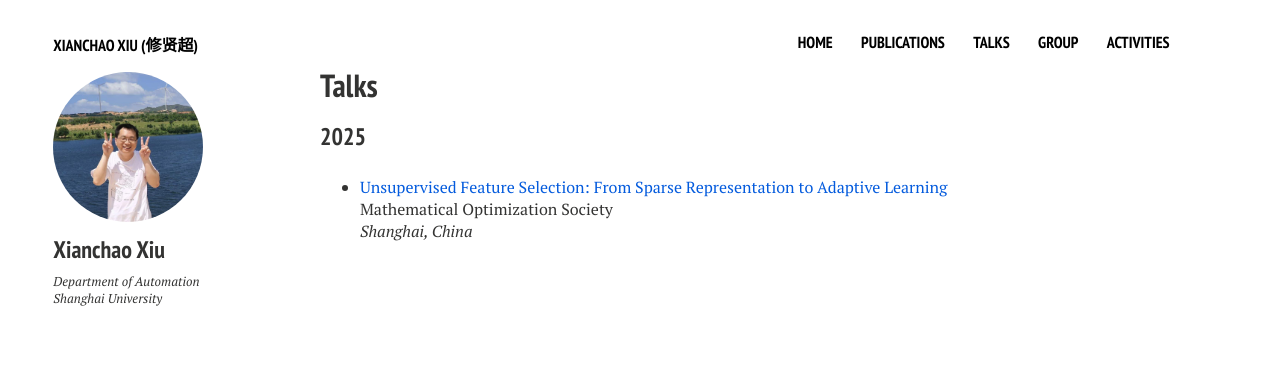
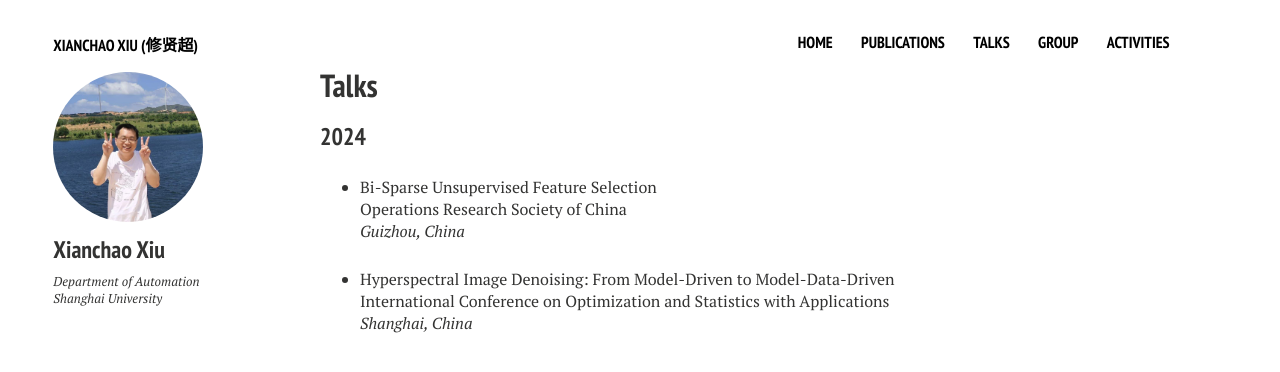
Before and after one commit to xianchaoxiu/xianchaoxiu.github.io, a Jekyll site: the page built from talks/index.md, in a window 1280 px wide. Shown: the top 372 px of the page. Built offline with Jekyll 4.4.1, drawn with Linux system fonts in a browser that asks for light colours; nearby versions of some CDN libraries.

Commit message:
Update index.md

```diff
--- a/talks/index.md
+++ b/talks/index.md
@@ -10,8 +10,13 @@ share: false
 
 
 
-### 2025
+### 2024
 
-* <a href="../talks/2025-MOS.pdf" class="textlink" target="_blank">Unsupervised Feature Selection: From Sparse Representation to Adaptive Learning </a> <br>
-Mathematical Optimization Society <br>
+* Bi-Sparse Unsupervised Feature Selection <br>
+Operations Research Society of China <br>
+<i>Guizhou, China</i><br>
+
+
+* Hyperspectral Image Denoising: From Model-Driven to Model-Data-Driven <br>
+International Conference on Optimization and Statistics with Applications <br>
 <i>Shanghai, China</i><br>
```
